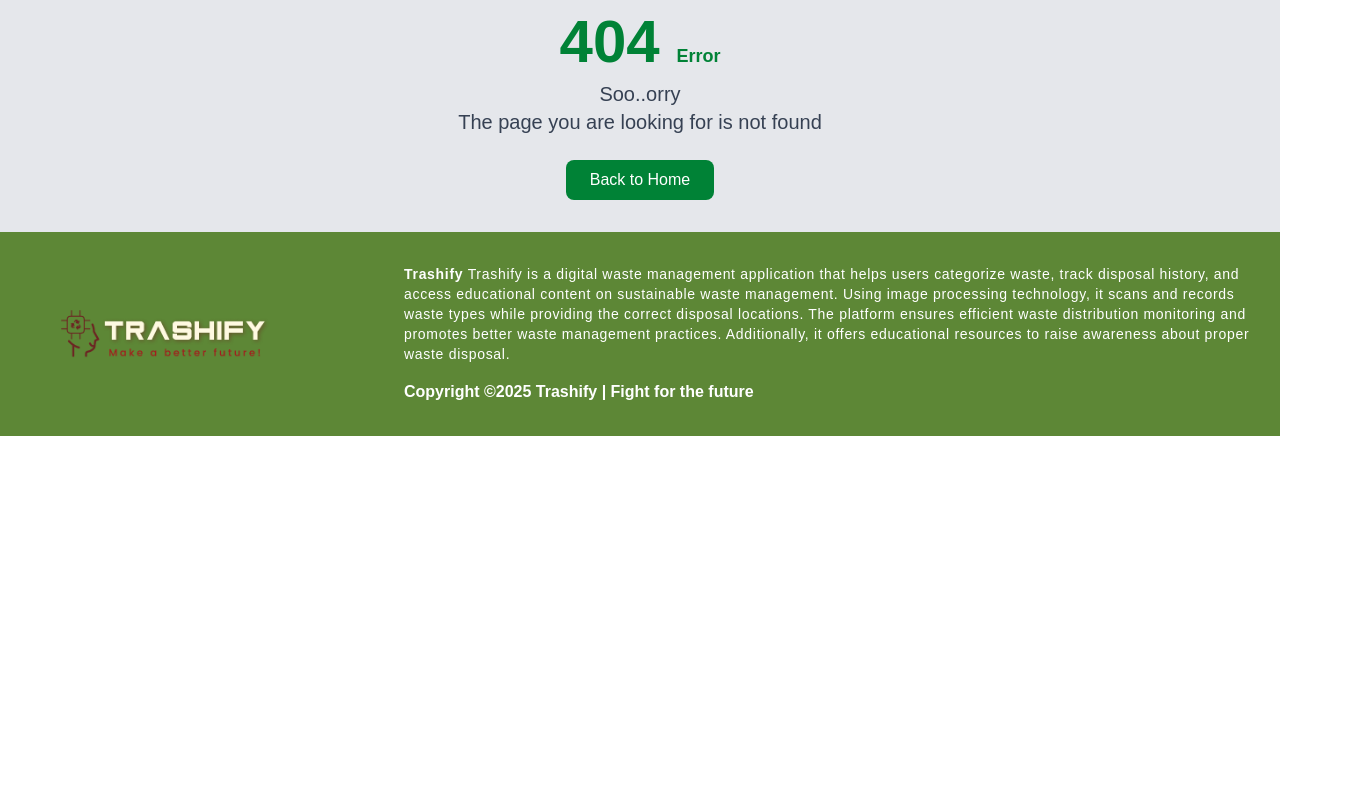
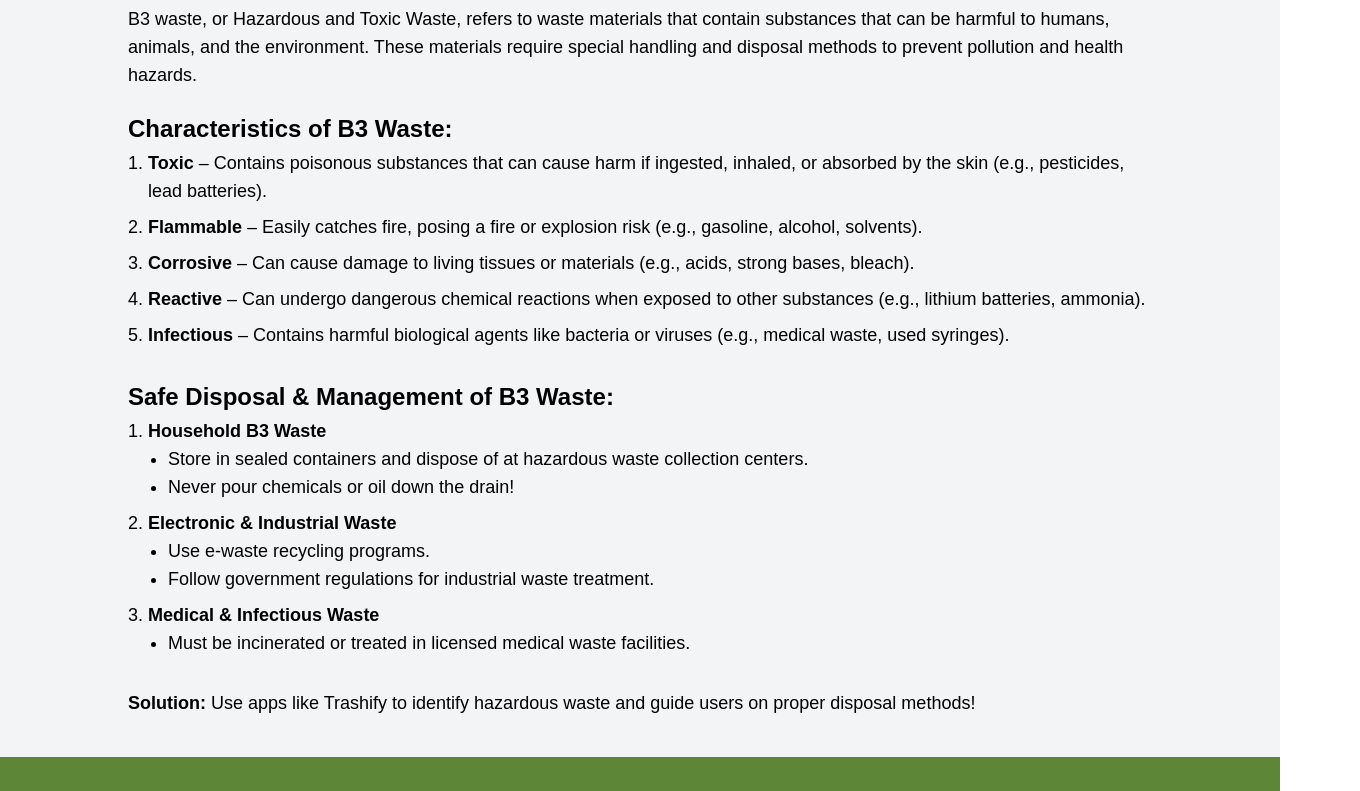
Before and after one commit to aDJi2003/Senior_Project_B3_05, a Next.js app in the folder frontend/: page /b3Waste in a window 1280 px wide. Before the commit this address had no page. Shown: the part 547-1338 px from the top of the page, 1360 px wide, since content can reach past the window. Before the commit the page ends 983 px from the top, so only its background shows below. Built offline with nearby package versions, Linux system fonts and the light colour scheme.

Commit message:
feat: add b3 waste page

```diff
--- /dev/null
+++ b/frontend/src/app/b3Waste/page.js
@@ -0,0 +1,103 @@
+import Footer from '@/components/footer';
+import NavbarBackground from '@/components/navbar-background';
+import React from 'react';
+import Image from 'next/image';
+
+const images = ['/b3_waste.png', '/b3_waste.png', '/b3_waste.png'];
+
+const steps = [
+    { step: 'Toxic', desc: 'Contains poisonous substances that can cause harm if ingested, inhaled, or absorbed by the skin (e.g., pesticides, lead batteries).' },
+    { step: 'Flammable', desc: 'Easily catches fire, posing a fire or explosion risk (e.g., gasoline, alcohol, solvents).' },
+    { step: 'Corrosive', desc: 'Can cause damage to living tissues or materials (e.g., acids, strong bases, bleach).' },
+    { step: 'Reactive', desc: 'Can undergo dangerous chemical reactions when exposed to other substances (e.g., lithium batteries, ammonia).' },
+    { step: 'Infectious', desc: 'Contains harmful biological agents like bacteria or viruses (e.g., medical waste, used syringes).' }
+];
+
+// Ganti konten section ketiga sesuai kebutuhan
+const disposalMethods = [
+    {
+        title: 'Household B3 Waste',
+        details: [
+            'Store in sealed containers and dispose of at hazardous waste collection centers.',
+            'Never pour chemicals or oil down the drain!'
+        ]
+    },
+    {
+        title: 'Electronic & Industrial Waste',
+        details: [
+            'Use e-waste recycling programs.',
+            'Follow government regulations for industrial waste treatment.'
+        ]
+    },
+    {
+        title: 'Medical & Infectious Waste',
+        details: [
+            'Must be incinerated or treated in licensed medical waste facilities.'
+        ]
+    }
+];
+
+const Section = ({ title, children }) => (
+    <div className='flex flex-col gap-1 mb-[3vh]'>
+        <h2 className='text-black text-2xl font-semibold'>{title}</h2>
+        {children}
+    </div>
+);
+
+const Page = () => {
+    return (
+        <div className='min-h-screen flex flex-col justify-between bg-gray-100 font-poppins'>
+            <NavbarBackground />
+            <div className='flex flex-col mt-[18vh] mx-[10vw] mb-[5vh]'>
+                <h2 className='text-black text-2xl font-semibold mb-[2vh]'>B3 Waste</h2>
+                <div className='w-full gap-4 flex items-center mb-[3vh]'>
+                    {images.map((src, index) => (
+                        <Image key={index} src={src} alt='b3_waste' width={400} height={300} />
+                    ))}
+                </div>
+
+                <Section title='B3 Waste (Hazardous and Toxic Waste) Overview'>
+                    <p className='text-black font-light text-lg'>
+                        B3 waste, or Hazardous and Toxic Waste, refers to waste materials that contain substances
+                        that can be harmful to humans, animals, and the environment. These materials require special
+                        handling and disposal methods to prevent pollution and health hazards.
+                    </p>
+                </Section>
+
+                <Section title='Characteristics of B3 Waste:'>
+                    <ol className='font-light text-black text-lg list-decimal ml-5'>
+                        {steps.map((item, index) => (
+                            <li key={index} className='mb-2'>
+                                <span className='font-bold'>{item.step}</span> – {item.desc}
+                            </li>
+                        ))}
+                    </ol>
+                </Section>
+
+                {/* Section ketiga dimodifikasi agar mirip dengan teks pada gambar */}
+                <Section title='Safe Disposal & Management of B3 Waste:'>
+                    <ol className='font-light text-black text-lg list-decimal ml-5'>
+                        {disposalMethods.map((method, index) => (
+                            <li key={index} className='mb-2'>
+                                <span className='font-bold'>{method.title}</span>
+                                <ul className='list-disc ml-5'>
+                                    {method.details.map((detail, i) => (
+                                        <li key={i}>{detail}</li>
+                                    ))}
+                                </ul>
+                            </li>
+                        ))}
+                    </ol>
+                </Section>
+
+                <h3 className='text-black text-lg'>
+                    <span className='font-bold'>Solution: </span>
+                    Use apps like Trashify to identify hazardous waste and guide users on proper disposal methods!
+                </h3>
+            </div>
+            <Footer />
+        </div>
+    );
+};
+
+export default Page;
```
Also changed, not shown: frontend/public/b3_waste.png (added).
